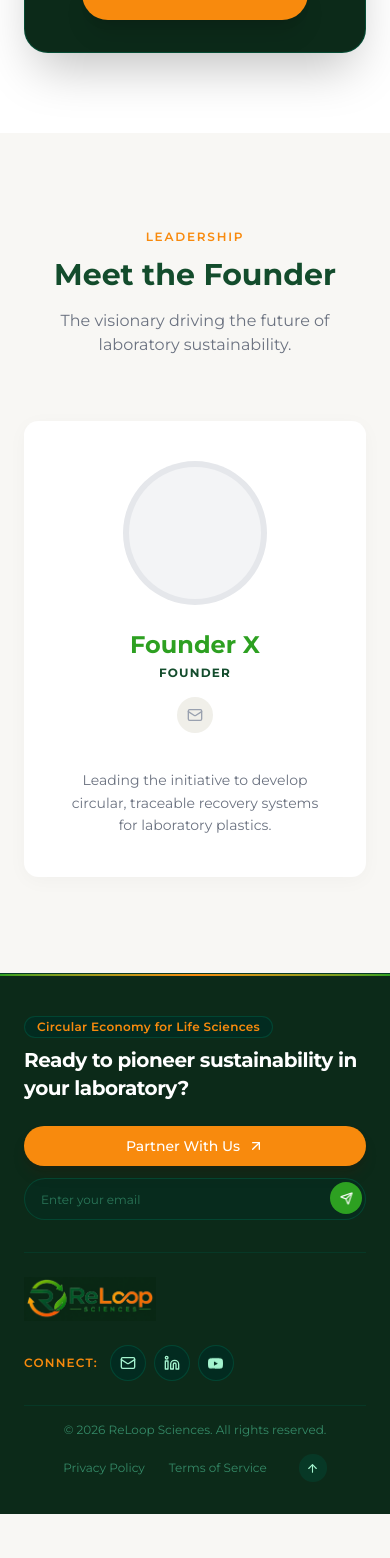
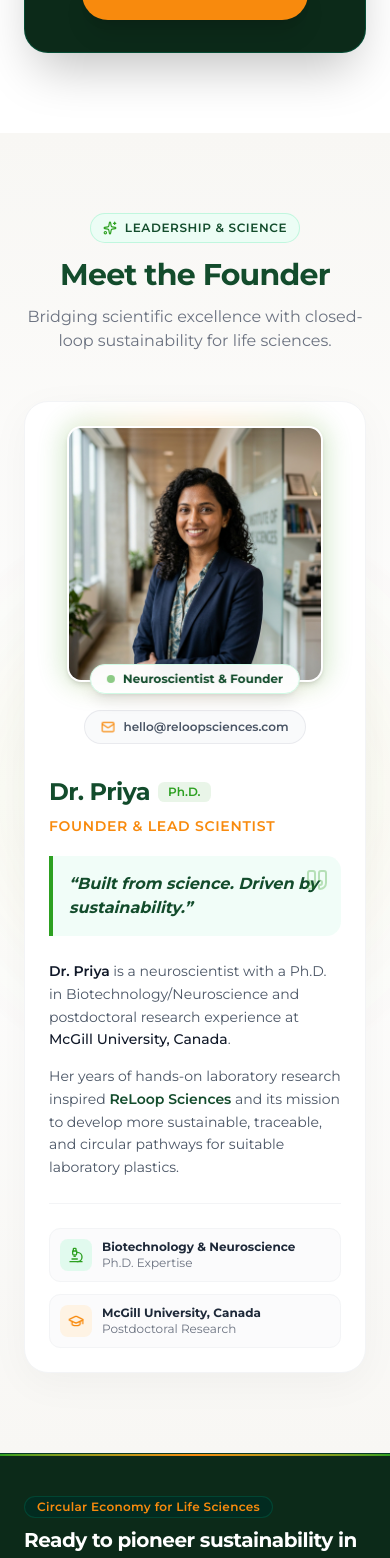
Before and after one commit to NipunMagotra/ReloopSciences, a Next.js app: page /about in a window 390 px wide. Shown: the part 4420-5978 px from the top of the page. Before the commit the page ends 5934 px from the top, so only its background shows below. Built offline with nearby package versions, Linux system fonts and the light colour scheme; no server answers; a web font is replaced by a local one.

Commit message:
feat(about): add Dr. Priya founder profile, scientific background and portrait image

```diff
--- a/src/components/about/FoundersSection.tsx
+++ b/src/components/about/FoundersSection.tsx
@@ -1,76 +1,158 @@
-import { Mail } from "lucide-react";
+"use client";
 
-interface FounderProps {
-  name: string;
-}
+import Image from "next/image";
+import { motion } from "motion/react";
+import { Mail, GraduationCap, Microscope, Sparkles, Quote } from "lucide-react";
 
-function FounderCard({ name }: FounderProps) {
+const fadeUp = {
+  hidden: { opacity: 0, y: 20 },
+  visible: (i: number) => ({
+    opacity: 1,
+    y: 0,
+    transition: {
+      duration: 0.6,
+      delay: 0.1 + i * 0.1,
+    },
+  }),
+};
+
+export function FoundersSection() {
   return (
-    <div className="bg-white rounded-2xl p-8 pt-10 pb-10 shadow-[0_4px_20px_rgba(0,0,0,0.03)] hover:shadow-[0_8px_30px_rgba(0,0,0,0.08)] transition-all duration-300 text-center group flex flex-col justify-between aspect-[3/4] max-w-sm mx-auto w-full">
-      <div>
-        {/* Avatar Container */}
-        <div className="relative w-36 h-36 mx-auto mb-6 flex items-center justify-center rounded-full overflow-hidden p-[6px] transition-transform duration-300 group-hover:scale-105">
-          {/* Default Light Gray Border Layer */}
-          <div className="absolute inset-0 bg-gray-200 transition-opacity duration-300 group-hover:opacity-0" />
+    <section className="bg-gradient-to-b from-offwhite via-white to-offwhite py-20 sm:py-24 px-6 relative overflow-hidden">
+      {/* Background Subtle Accents */}
+      <div className="absolute top-1/2 left-0 -translate-y-1/2 w-96 h-96 bg-[#2da021]/5 rounded-full blur-3xl pointer-events-none" />
+      <div className="absolute top-1/2 right-0 -translate-y-1/2 w-96 h-96 bg-[#f88a0d]/5 rounded-full blur-3xl pointer-events-none" />
 
-          {/* Rotating Gradient Layer (Infinite loop on card hover) */}
-          <div
-            className="absolute -inset-10 bg-[conic-gradient(from_0deg,#2da021,#f88a0d,#2da021)] opacity-0 transition-opacity duration-300 group-hover:opacity-100 animate-custom-spin"
+      <div className="max-w-5xl mx-auto relative z-10">
+        {/* Section Header */}
+        <motion.div
+          variants={fadeUp}
+          initial="hidden"
+          whileInView="visible"
+          viewport={{ once: true, margin: "-80px" }}
+          custom={0}
+          className="text-center mb-12 sm:mb-16"
+        >
+          <div className="inline-flex items-center gap-2 px-3 py-1.5 rounded-full bg-emerald-50 border border-emerald-200/60 mb-3.5">
+            <Sparkles className="w-3.5 h-3.5 text-[#2da021]" />
+            <span className="text-xs font-semibold tracking-wider uppercase text-[#134c2c]">
+              Leadership & Science
+            </span>
+          </div>
+          <h2 className="text-3xl sm:text-4xl font-bold text-[#134c2c] mb-3 tracking-tight">
+            Meet the Founder
+          </h2>
+          <p className="text-muted-foreground max-w-xl mx-auto text-base sm:text-lg">
+            Bridging scientific excellence with closed-loop sustainability for life sciences.
+          </p>
+        </motion.div>
+
+        {/* Founder Feature Card */}
+        <motion.div
+          variants={fadeUp}
+          initial="hidden"
+          whileInView="visible"
+          viewport={{ once: true, margin: "-80px" }}
+          custom={1}
+          className="bg-white rounded-3xl p-6 sm:p-10 md:p-12 shadow-[0_10px_40px_rgba(0,0,0,0.04)] border border-gray-100 hover:shadow-[0_20px_50px_rgba(45,160,33,0.08)] transition-all duration-500"
+        >
+          <div className="grid grid-cols-1 lg:grid-cols-12 gap-8 lg:gap-12 items-center">
+            {/* Image Column */}
+            <div className="lg:col-span-5 flex flex-col items-center">
+              <div className="relative group">
+                {/* Glowing ring animation on hover */}
+                <div className="absolute -inset-1.5 bg-gradient-to-r from-[#2da021] via-[#f88a0d] to-[#2da021] rounded-3xl opacity-20 group-hover:opacity-60 blur-md transition-all duration-500" />
+
+                <div className="relative w-64 h-64 sm:w-72 sm:h-72 rounded-2xl overflow-hidden shadow-md bg-gray-100 border-2 border-white">
+                  <Image
+                    src="/images/dr-priya.jpg"
+                    alt="Dr. Priya — Founder of ReLoop Sciences"
+                    fill
+                    className="object-cover object-top transition-transform duration-500 group-hover:scale-105"
+                    priority
+                    sizes="(max-width: 640px) 256px, 288px"
                   />
-
-          {/* Inner Mask (Avatar center) */}
-          <div className="relative w-full h-full bg-gray-100 rounded-full z-10" />
                 </div>
 
-        {/* Content */}
-        <h3 className="text-2xl font-bold text-[#2da021] mb-1">{name}</h3>
-        <p className="font-bold text-[#134c2c] mb-4 uppercase text-xs tracking-widest">
-          Founder
-        </p>
+                {/* Badge Overlay */}
+                <div className="absolute -bottom-3 left-1/2 -translate-x-1/2 bg-white/95 backdrop-blur-sm border border-emerald-100 shadow-lg px-4 py-1.5 rounded-full flex items-center gap-2 whitespace-nowrap">
+                  <span className="w-2 h-2 rounded-full bg-[#2da021] animate-pulse" />
+                  <span className="text-xs font-bold text-[#134c2c]">Neuroscientist & Founder</span>
+                </div>
+              </div>
 
-        {/* Icons */}
-        <div className="flex justify-center gap-3 mb-6">
+              {/* Contact Link */}
+              <div className="mt-7 flex items-center gap-3">
                 <a
                   href="mailto:hello@reloopsciences.com"
-            className="w-9 h-9 rounded-full bg-cream flex items-center justify-center text-gray-400 hover:text-[#f88a0d] hover:bg-green-light transition-all duration-200"
-            aria-label={`Email ${name}`}
+                  className="inline-flex items-center gap-2 text-xs font-semibold text-gray-600 hover:text-[#2da021] bg-gray-50 hover:bg-emerald-50/80 px-4 py-2 rounded-full border border-gray-200/80 transition-all duration-200"
+                  aria-label="Contact Dr. Priya via email"
                 >
-            <Mail size={16} />
+                  <Mail size={14} className="text-[#f88a0d]" />
+                  <span>hello@reloopsciences.com</span>
                 </a>
               </div>
             </div>
 
-      {/* Description */}
-      <p className="text-muted-foreground text-sm leading-relaxed px-2">
-        Leading the initiative to develop circular, traceable recovery systems for laboratory plastics.
+            {/* Information Column */}
+            <div className="lg:col-span-7 flex flex-col justify-between text-left">
+              <div>
+                <div className="flex flex-wrap items-center gap-2 mb-2">
+                  <h3 className="text-2xl sm:text-3xl font-bold text-[#134c2c] tracking-tight">
+                    Dr. Priya
+                  </h3>
+                  <span className="text-xs font-semibold px-2.5 py-0.5 rounded-md bg-[#2da021]/10 text-[#2da021]">
+                    Ph.D.
+                  </span>
+                </div>
+                <p className="text-sm font-semibold uppercase tracking-wider text-[#f88a0d] mb-5">
+                  Founder & Lead Scientist
                 </p>
-    </div>
-  );
-}
 
-export function FoundersSection() {
-  const founders = ["Founder X"];
-
-  return (
-    <section className="bg-offwhite py-24 px-6 relative">
-      <div className="max-w-6xl mx-auto">
-        <div className="text-center mb-16">
-          <p className="text-xs font-semibold tracking-[0.15em] uppercase text-[#f88a0d] mb-3">
-            Leadership
-          </p>
-          <h2 className="text-3xl md:text-4xl font-bold text-[#134c2c] mb-4">
-            Meet the Founder
-          </h2>
-          <p className="text-muted-foreground max-w-2xl mx-auto text-base">
-            The visionary driving the future of laboratory sustainability.
+                {/* Tagline Banner / Quote */}
+                <div className="relative bg-emerald-50/70 border-l-4 border-[#2da021] rounded-r-2xl p-4 sm:p-5 mb-6">
+                  <Quote className="w-6 h-6 text-[#2da021]/30 absolute top-3 right-3" />
+                  <p className="text-base sm:text-lg font-bold text-[#134c2c] italic">
+                    “Built from science. Driven by sustainability.”
                   </p>
                 </div>
 
-        <div className="flex justify-center">
-          {founders.map((name, index) => (
-            <FounderCard key={index} name={name} />
-          ))}
+                {/* Bio Paragraphs */}
+                <div className="space-y-3.5 text-gray-600 text-sm sm:text-base leading-relaxed">
+                  <p>
+                    <strong className="text-gray-900 font-semibold">Dr. Priya</strong> is a neuroscientist with a Ph.D. in Biotechnology/Neuroscience and postdoctoral research experience at <span className="text-gray-900 font-medium">McGill University, Canada</span>.
+                  </p>
+                  <p>
+                    Her years of hands-on laboratory research inspired <span className="text-[#134c2c] font-semibold">ReLoop Sciences</span> and its mission to develop more sustainable, traceable, and circular pathways for suitable laboratory plastics.
+                  </p>
                 </div>
+              </div>
+
+              {/* Scientific Highlights / Badges */}
+              <div className="mt-6 pt-6 border-t border-gray-100 grid grid-cols-1 sm:grid-cols-2 gap-3">
+                <div className="flex items-center gap-2.5 p-2.5 rounded-xl bg-gray-50/70 border border-gray-100">
+                  <div className="w-8 h-8 rounded-lg bg-emerald-100/60 flex items-center justify-center text-[#2da021] shrink-0">
+                    <Microscope className="w-4 h-4" />
+                  </div>
+                  <div className="text-xs">
+                    <div className="font-bold text-gray-800">Biotechnology & Neuroscience</div>
+                    <div className="text-muted-foreground">Ph.D. Expertise</div>
+                  </div>
+                </div>
+
+                <div className="flex items-center gap-2.5 p-2.5 rounded-xl bg-gray-50/70 border border-gray-100">
+                  <div className="w-8 h-8 rounded-lg bg-orange-100/60 flex items-center justify-center text-[#f88a0d] shrink-0">
+                    <GraduationCap className="w-4 h-4" />
+                  </div>
+                  <div className="text-xs">
+                    <div className="font-bold text-gray-800">McGill University, Canada</div>
+                    <div className="text-muted-foreground">Postdoctoral Research</div>
+                  </div>
+                </div>
+              </div>
+            </div>
+          </div>
+        </motion.div>
       </div>
     </section>
   );
```
Also changed, not shown: public/images/dr-priya.jpg (added). Lines whose indentation alone changed are shown as unchanged.
